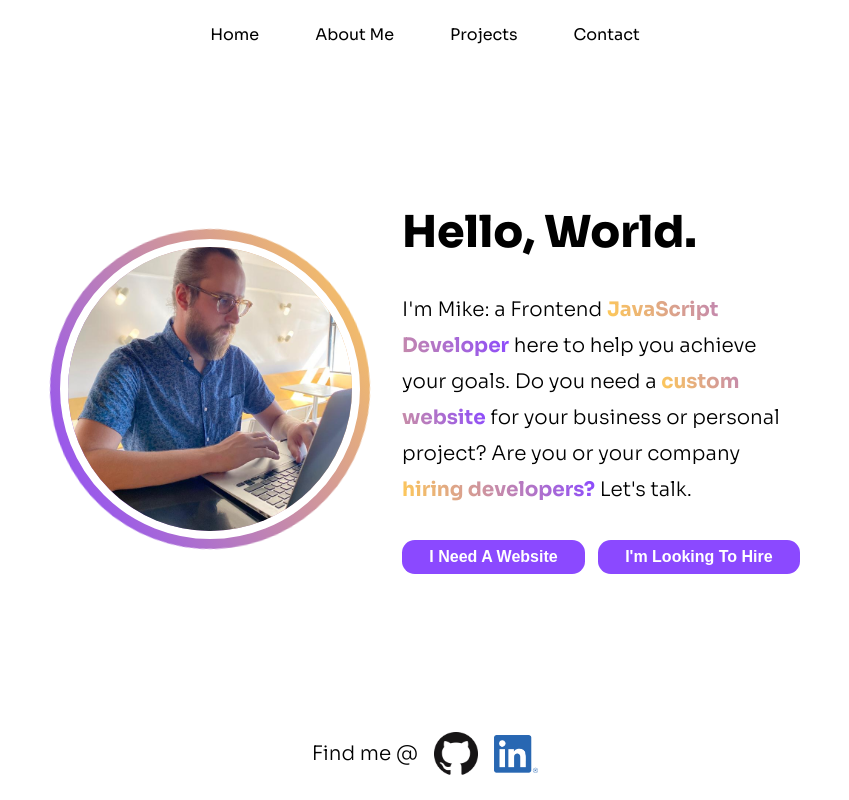
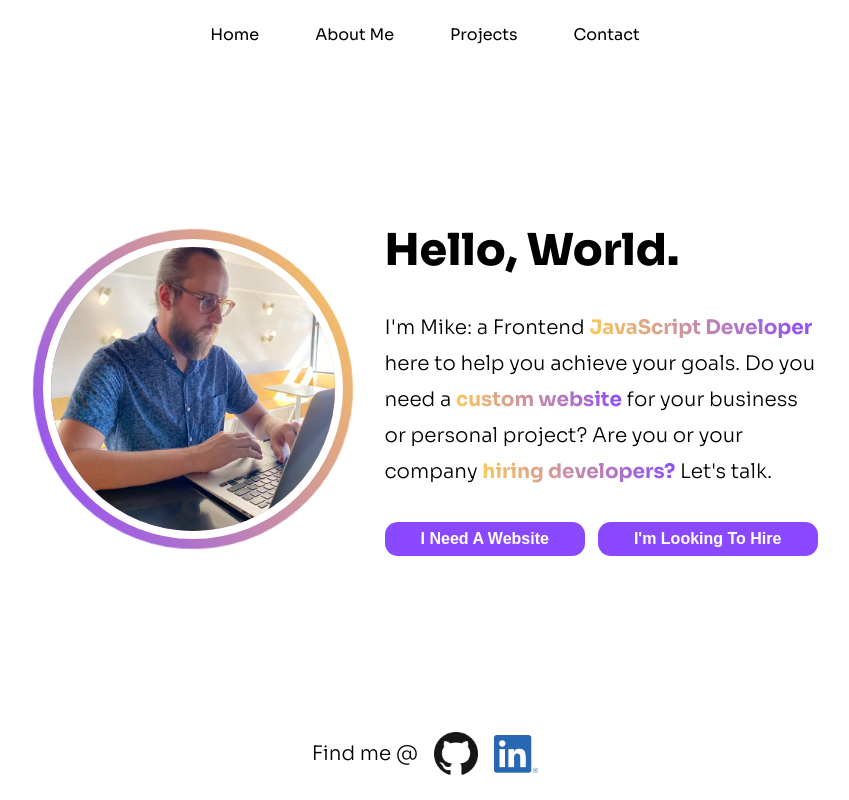
Before and after one commit to MikeKochendorfer/portfolio, a Next.js app: page / in a window 1280 px wide. Shown: the whole page, without its empty margins (215-1064 px from the left). Built offline with nearby package versions, Linux system fonts and the light colour scheme.

Commit message:
increases max-width for IntroCard component

```diff
--- a/styles/IntroCardStyles.module.css
+++ b/styles/IntroCardStyles.module.css
@@ -2,7 +2,7 @@
   display: grid;
   grid-template-columns: 1fr auto;
   align-items: center;
-  max-width: 750px;
+  max-width: 785px;
 }
 
 .content {
```
